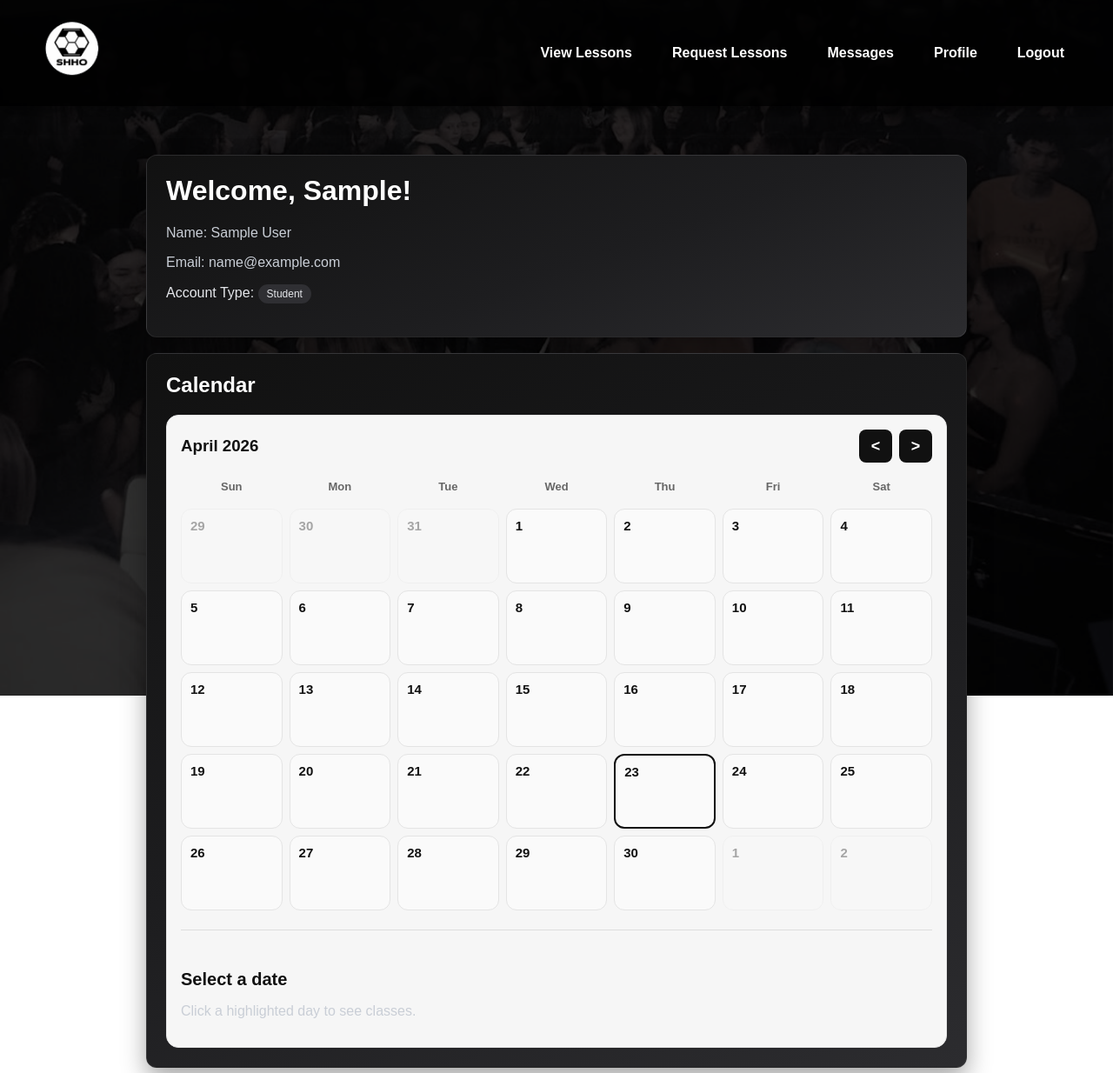
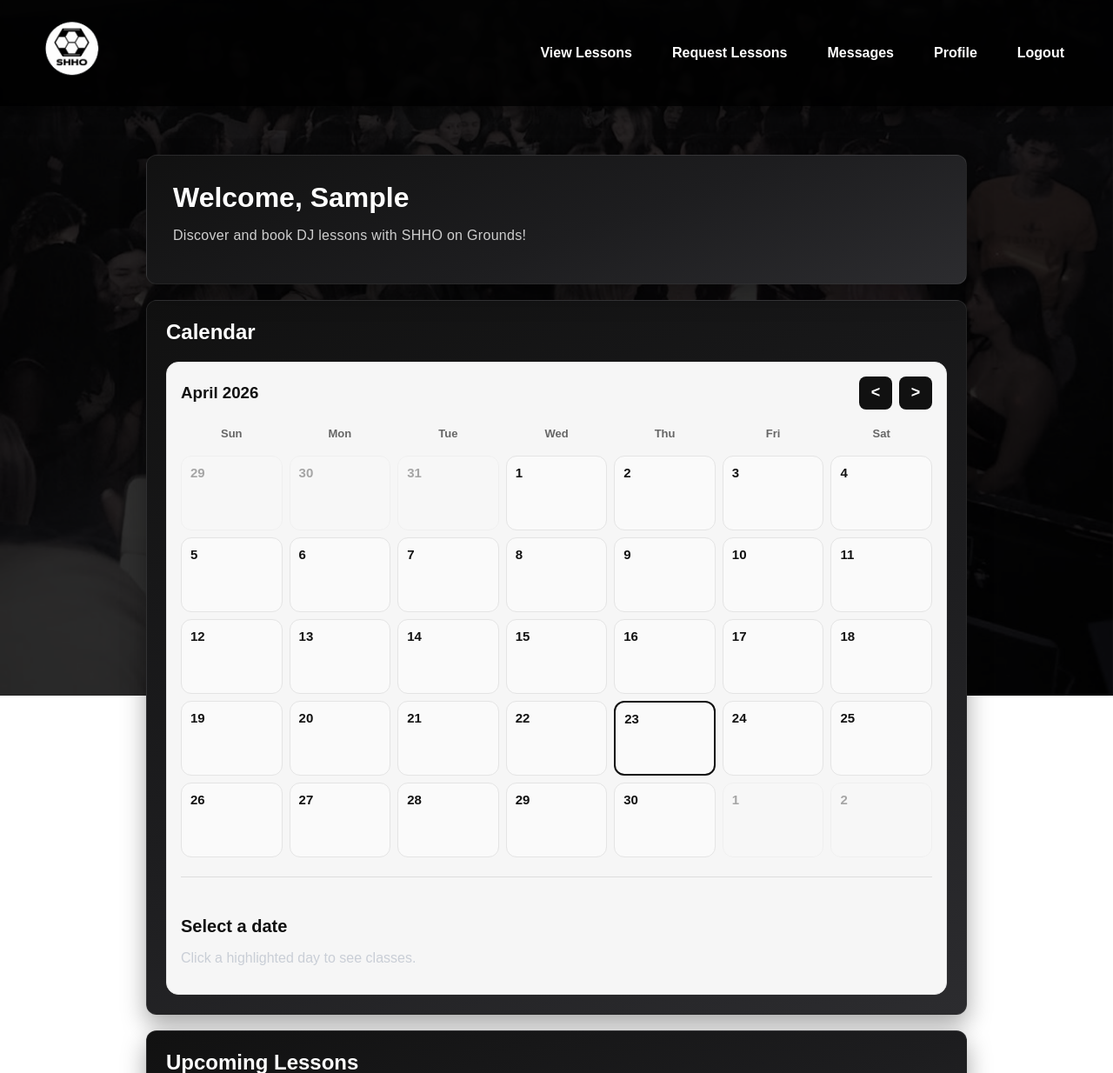
Before and after one commit to sidluthra1/djschedulerSHHO, a Django app: page / in a window 1280 px wide. Shown: the top 1234 px of the page at 87% size. Run offline with Django 5.2, Linux system fonts and the light colour scheme; the visitor is signed in with stand-in values (Sample User, id 1); data comes from the database, SQL or seed files in the repository; data that the repository does not hold is empty.

Commit message:
Update welcome-card

```diff
--- a/lessonscheduler/templates/user_homepage.html
+++ b/lessonscheduler/templates/user_homepage.html
@@ -165,6 +165,28 @@ body::before{
     padding-left: 0;
     margin-bottom: 0;
 }
+
+/* welcome card */
+
+.welcome-card {
+    position: relative;
+    padding: 30px;
+}
+
+.welcome-title {
+    font-size: 32px;
+    font-weight: 700;
+    color: #ffffff;
+    margin-bottom: 10px;
+}
+
+.welcome-subtitle {
+    font-size: 16px;
+    color: #cfcfcf;
+    letter-spacing: 0.3px;
+}
+
+
 
 /* 2-column grid for upcoming classes */
 #upcomingClassList{
@@ -529,12 +551,17 @@ body::before{
 </div>
 
 <div class="container">
-    <div class="card">
-        <h1>Welcome, {{ request.user.first_name|default:request.user.username }}!</h1>
-        <p class="muted">Name: {{ request.user.first_name }} {{ request.user.last_name }}</p>
-        <p class="muted">Email: {{ request.user.email }}</p>
-        <p>Account Type: <span class="pill">{{ account_type }}</span></p>
-    </div>
+    <div class="card welcome-card">
+    <h1 class="welcome-title">
+        Welcome, {{ request.user.first_name|default:request.user.username }}
+    </h1>
+
+    <p class="welcome-subtitle">
+       Discover and book DJ lessons with SHHO on Grounds!
+    </p>
+
+    <div class="welcome-accent"></div>
+</div>
 
     <div class="card">
         <h2>Calendar</h2>
@@ -589,7 +616,7 @@ body::before{
             {% endfor %}
         </ul>
         {% else %}
-        <p class="muted">You have not posted any classes yet.</p>
+        <p class="muted">You have not posted any lessons yet.</p>
         {% endif %}
     </div>
 
@@ -802,7 +829,7 @@ body::before{
     const dayLessons = lessonsByDate[dateKey] || [];
 
     if (!dayLessons.length) {
-        selectedDateLessonsEl.innerHTML = '<p class="muted">No classes scheduled for this day.</p>';
+        selectedDateLessonsEl.innerHTML = '<p class="muted">No lessons scheduled for this day.</p>';
         return;
     }
 
```
